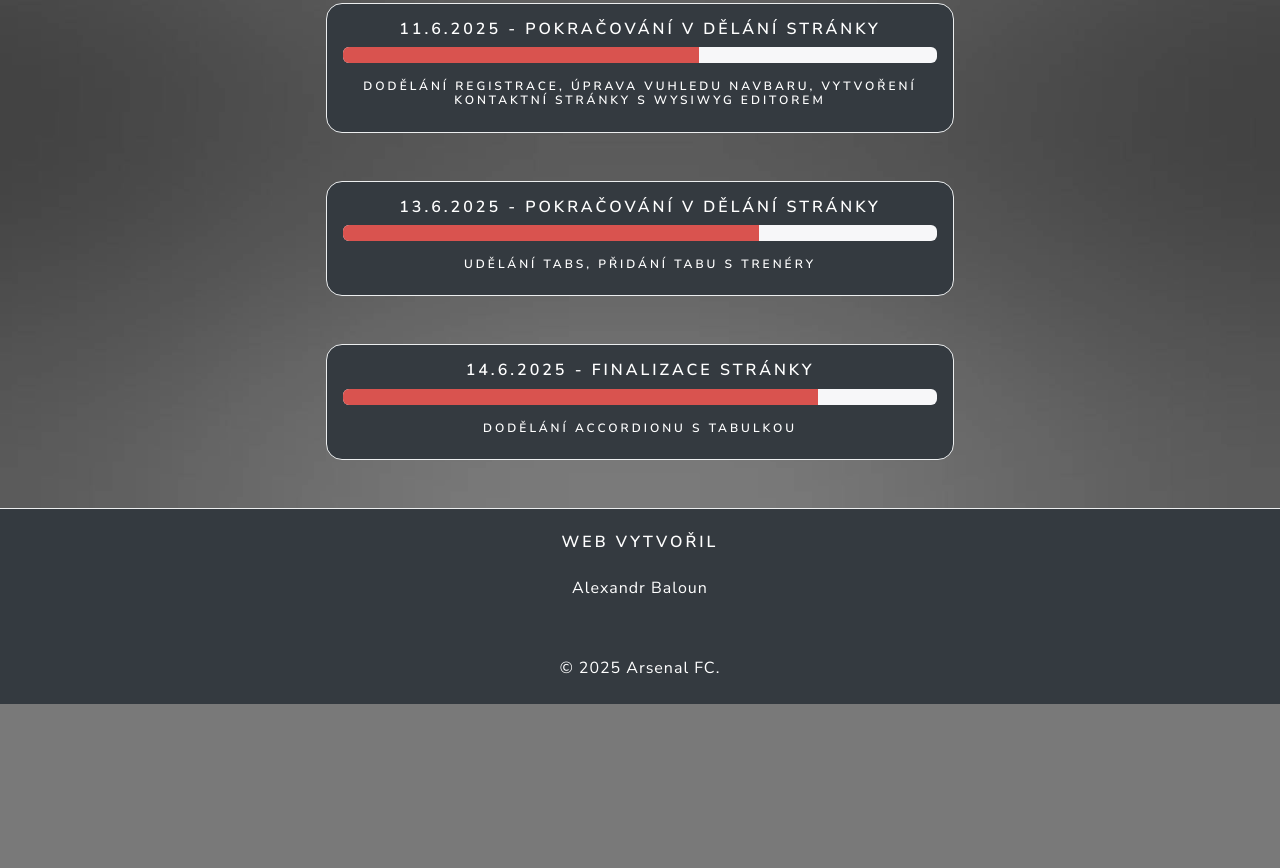
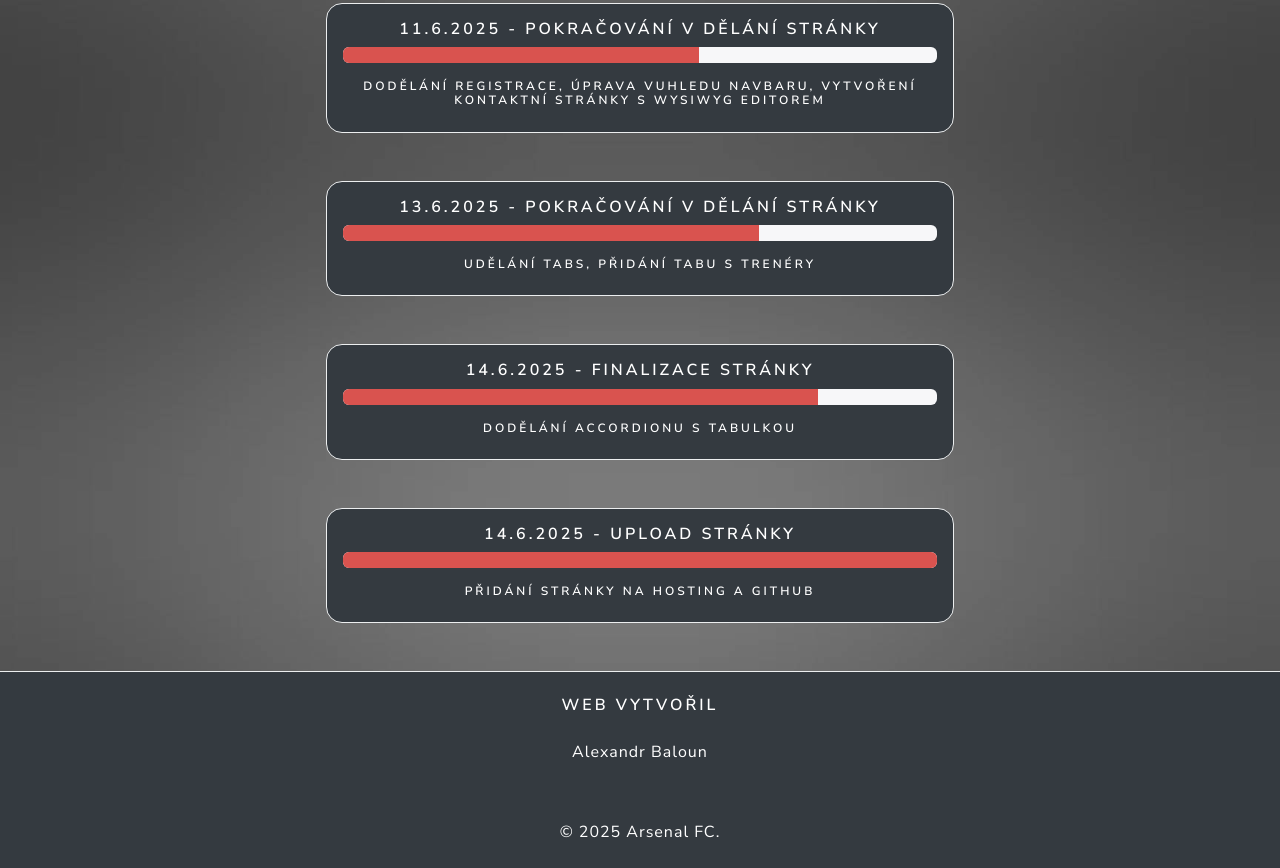
Before and after one commit to AlexBaloun/Projekt, a website: page index3.html in a window 1280 px wide. Shown: the part 688-1556 px from the top of the page. Before the commit the page ends 1392 px from the top, so only its background shows below. Drawn offline with nearby package versions, Linux system fonts and the light colour scheme.

Commit message:
Dodělání progress baru

```diff
--- a/index3.html
+++ b/index3.html
@@ -81,6 +81,13 @@
                 </div>
             <h6 class="text-light mt-3">Dodělání accordionu s tabulkou</h6>
         </div>
+        <div class="container p-3 my-5 bg-dark text-center d-block w-50 rounded-4 border">
+            <h5 class="text-light">14.6.2025 - Upload stránky</h1>
+                <div class="progress">
+                    <div class="progress-bar bg-danger" style="width:100%"></div>
+                </div>
+            <h6 class="text-light mt-3">Přidání stránky na hosting a GitHub</h6>
+        </div>
     </div>
 
     <footer class="bg-dark text-light py-4 mt-5 border-top">
```
